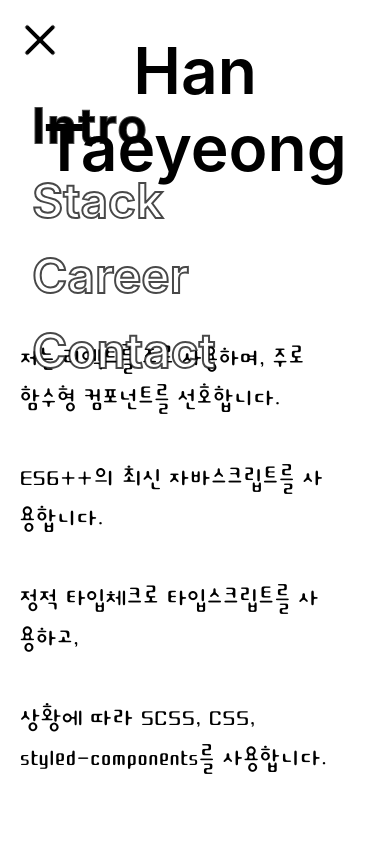
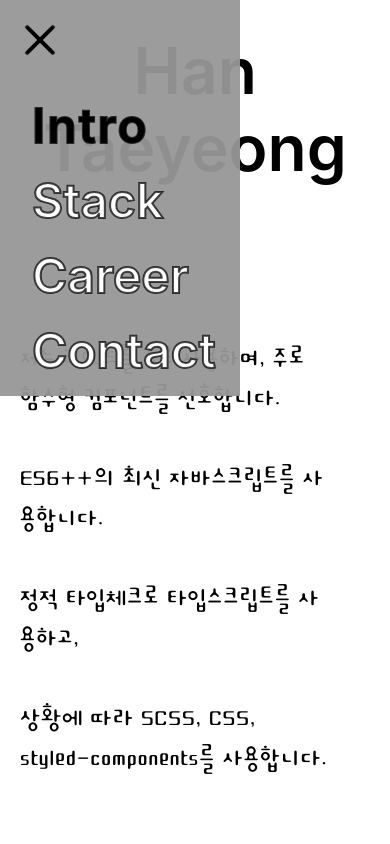
Before and after one commit to HanTaeyeong/portfolio, a React (Create React App) app: page /stack in a window 390 px wide. Shown: the top 844 px of the page. Built offline with nearby package versions, Linux system fonts and the light colour scheme.

Commit message:
after mobile friendly

```diff
--- a/src/components/Letters/FadeInLetters.tsx
+++ b/src/components/Letters/FadeInLetters.tsx
@@ -15,7 +15,7 @@ text-align:center;
 opacity:0.1;
 transition:0.66s;
 overflow-x:hidden;
-
+flex-wrap:wrap;
 @media (max-width:1024px){
     font-size:2rem;
 
@@ -32,7 +32,7 @@ margin-left:5vw;
 
     &:before{
 
-overflow-x:hidden;
+flex-wrap:wrap;
         position:absolute;
         content:"";
        width:130vw;
@@ -66,7 +66,10 @@ type MyProps = {
 const FadeInLetter: React.FunctionComponent<MyProps> = (props) => {
 
     return <LetterWrapper className={props.animated ? "animated" : ""} background={props.background}>
-        <div style={{ display: "inline-block", textAlign: "left" }}>
+        <div style={{
+            display: "inline-block", textAlign: "left", overflowX: "hidden",
+            flexWrap: "wrap"
+        }}>
             {props.children}
         </div>
     </LetterWrapper>
--- a/src/components/svg/NavButton.tsx
+++ b/src/components/svg/NavButton.tsx
@@ -8,6 +8,8 @@ const Nav = styled(Link)`
     display:block;
     width:23rem;
     text-align:left;
+
+
 `;
 
 
--- a/src/container/NavigationContainer.tsx
+++ b/src/container/NavigationContainer.tsx
@@ -10,6 +10,17 @@ position:fixed;
 flex-direction:column;
 width:15rem;
 z-index:9;
+
+
+@media (max-width:1024px){
+
+
+    &.active{
+        background:rgba(151, 151, 151, 0.95);
+}
+
+}
+
 `;
 
 type NavContainerType={
@@ -22,7 +33,7 @@ const NavigationContainer = ({active,toggleNavActive}:NavContainerType) => {
     const [currentPage, setCurrentPage] = useState("intro");
 
 
-    return <NavBox>
+    return <NavBox className={active?"active":""}>
         <PlusXIcon active={active} onClickFunction={() => { toggleNavActive(); }} />
         <NavButton to="intro" active={active} selected={currentPage==="intro"} title="Intro" onClickFunction={() => setCurrentPage("intro")} />
         <NavButton to="stack" active={active} selected={currentPage==="stack"} title="Stack" onClickFunction={() => setCurrentPage("stack")} />
--- a/src/pages/IntroPage.tsx
+++ b/src/pages/IntroPage.tsx
@@ -16,6 +16,13 @@ const IntroWrapper = styled.div`
 const Image = styled.img`
 width:48rem;
 height:30rem;
+@media (max-width:1024px){
+    width:80%;
+}
+@media (max-width:768px){
+    width:90%;
+}
+
 `;
 
 
```
Also changed, not shown: src/components/svg/NavButton.scss (line endings or trailing spaces).
